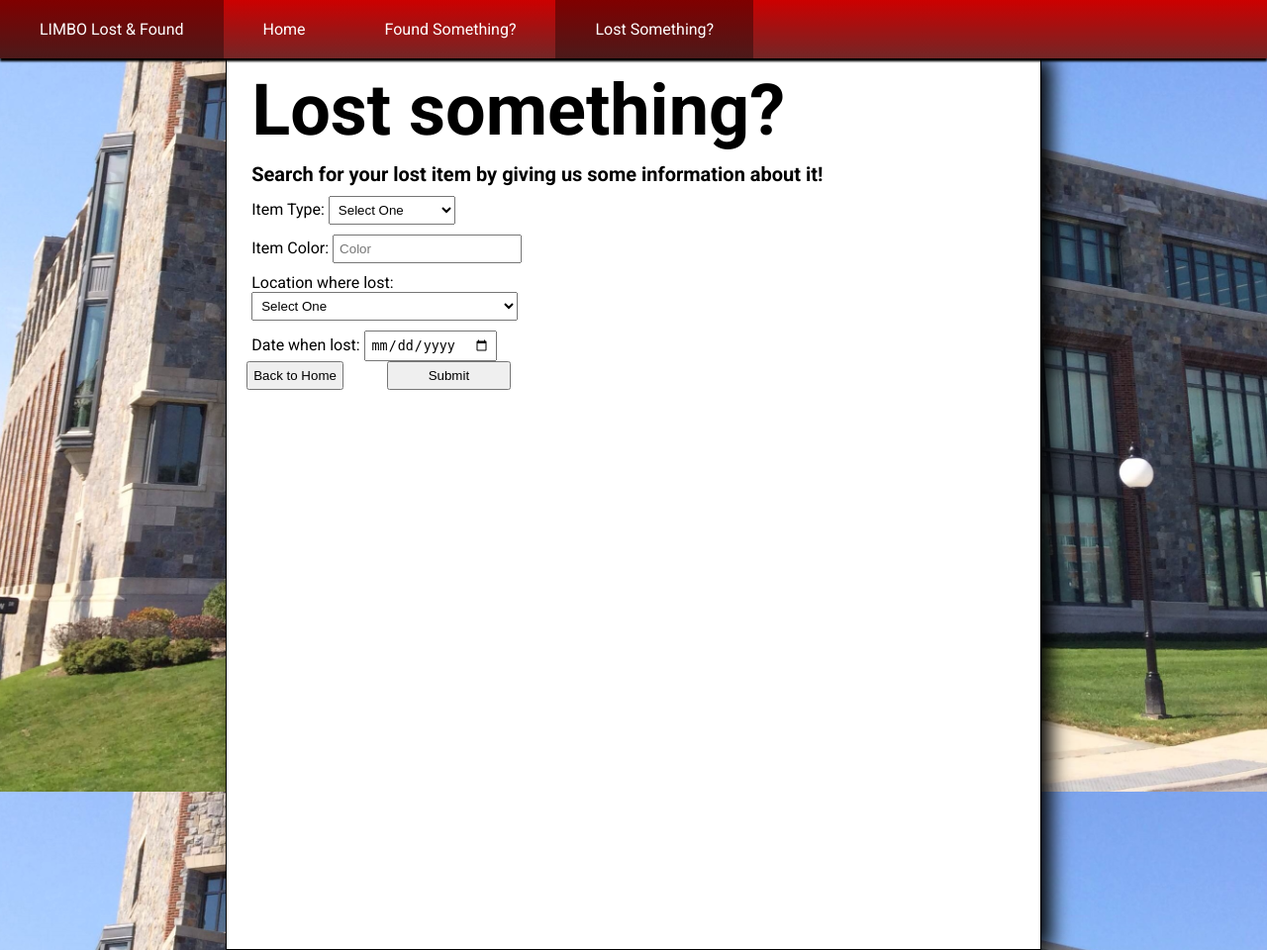
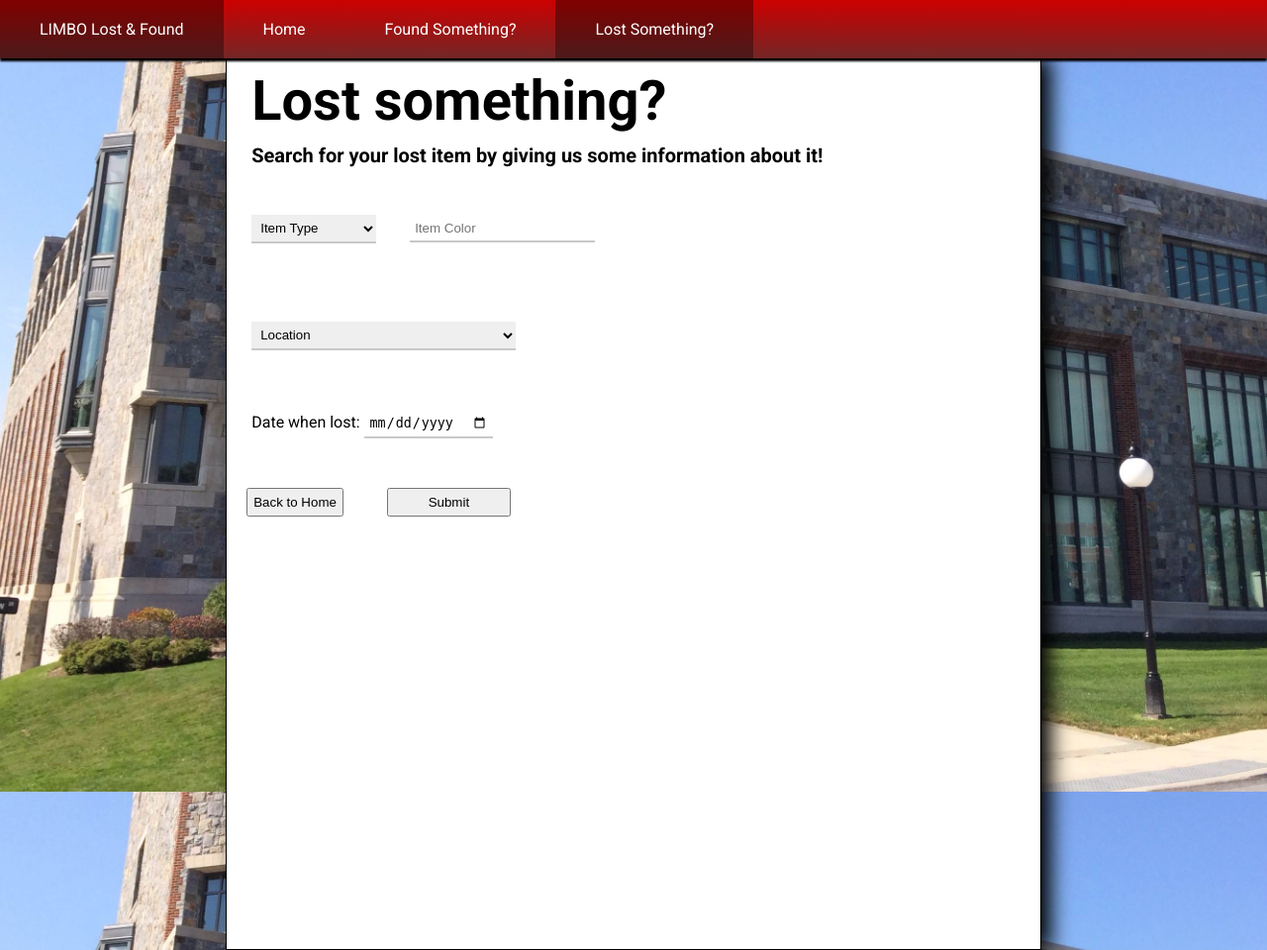
Before and after one commit to GrahamBurek/limbodb, a PHP site: page /lost.php in a window 1280 px wide. Shown: the whole page at 99% size. Run offline with PHP 8.4, Linux system fonts and the light colour scheme; data comes from the database, SQL or seed files in the repository.

Commit message:
begins styling forms

```diff
--- a/found-1.php
+++ b/found-1.php
@@ -65,7 +65,7 @@ session_start();
 <!-- Main white form for pages: -->
 <div id="mainForm">
 	<!-- Header and description -->
-    <h1>Do These Sound Like the item you found?</h1>
+    <h1>Is Someone Looking for Your Item?</h1>
     <h3>If you think the item you found matches one of these, click it to find out more about the item and confirm you found it. Otherwise, click "None of These Match" to post a new listing.</h3>
     <!-- start form -->
     <form id="table" action="found-1-2.php" method="get">
--- a/lost-1.php
+++ b/lost-1.php
@@ -65,7 +65,7 @@ session_start();
 <!-- Main white form for pages: -->
 <div id="mainForm">
 	<!-- Header and description -->
-    <h1>Do These Sound Like the item you lost?</h1>
+    <h1>Is Your Item Here?</h1>
     <h3>If you think the item you lost matches one of these, click it to find out more about the item and confirm that it is yours. Otherwise, click "None of These Match" to post a new listing.</h3>
     <!-- start form -->
     <form id="table" action="lost-1-2.php" method="get">
--- a/lost.php
+++ b/lost.php
@@ -27,7 +27,7 @@
 <div id="mainForm">
     <!-- Header and description -->
 <h1>Lost something?</h1>
-<h3>Search for your lost item by giving us some information about it!</h3>
+<h3>Search for your lost item by giving us some information about it!</h3><br><br>
 
     <?php
         # If user came back from lost-1.php, tell them to enter something before submitting:
@@ -45,20 +45,20 @@
     <!-- start form -->
     <form action = "lost-1.php" method="get">
         <!--drop down with item types -->
-        <p>Item Type: <select name="item-type">
-                <option value="" disabled selected>Select One</option>
+        <p><select name="item-type">
+                <option value="" disabled selected>Item Type</option>
                 <option value="Electronics">Electronics</option>
                 <option value="Clothing">Clothing</option>
                 <option value="School Supplies">School Supplies</option>
                 <option value="Other">Other</option>
-            </select></p>
+            </select>
         <!-- text field for color-->
-        <p>Item Color: <input type="text" name="item-color" placeholder="Color"></p>
-        <p>Location where lost: </br>
+        <input type="text" name="item-color" placeholder="Item Color"></p>
+        <p></br>
             <!--generates drop down of locations from database-->
             <select name="location">
                 <?php
-                    echo "<option value='' disabled selected>Select One</option>";
+                    echo "<option value='' disabled selected>Location</option>";
                     dropdown_locations($dbc);
                 ?>
             </select></p>
--- a/templates/sharedStyle.css
+++ b/templates/sharedStyle.css
@@ -21,11 +21,25 @@ ul {
 	padding: 0;
 }
 
-input {
-	padding: 5px;
+input:not([type="button"]),
+select {
+  padding: 5px;
+  margin-right: 30px;
+  margin-bottom: 50px;
+  border: none;
+  border-bottom: solid 2px #c9c9c9;
+  transition: border 0.3s;
 }
 
-select{
+input:not([type="button"]):focus,
+input:not([type="button"]).focus,
+select:focus,
+select.focus{
+  border-bottom: solid 2px #969696;
+  outline:none;
+}
+
+input[type="button"] {
 	padding: 5px;
 }
 
@@ -149,7 +163,7 @@ button{
 }
 
 #mainForm h1 {
-	font-size: 450%;
+	font-size: 350%;
 }
 
 #mainForm h3 {
```
Also changed, not shown: found.php (+7 -7 lines).
